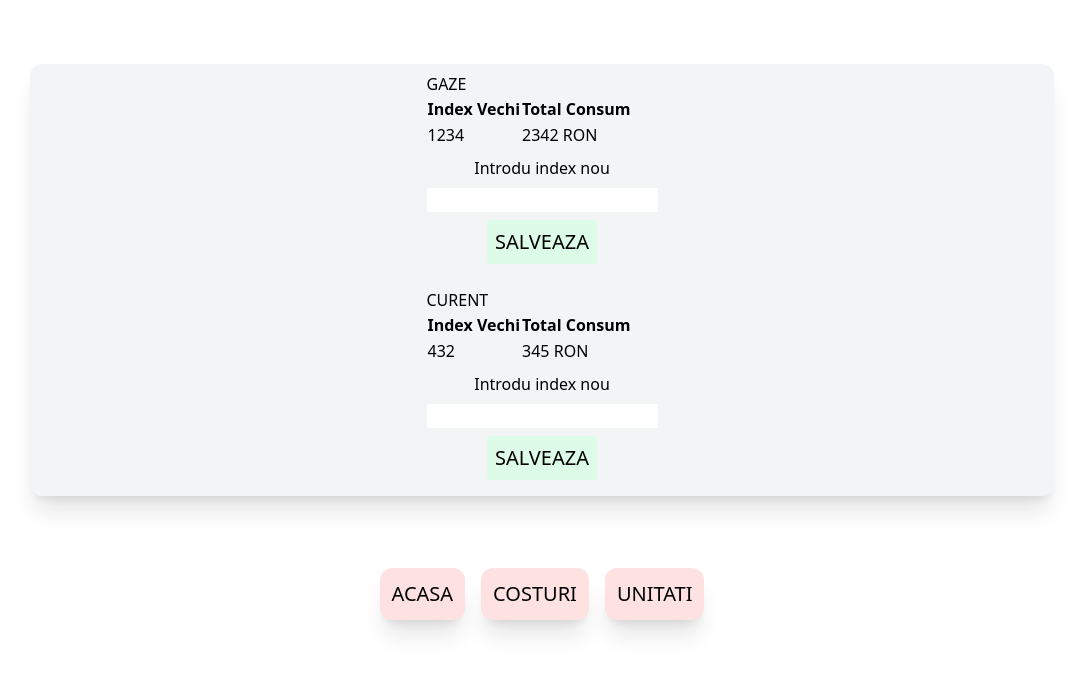
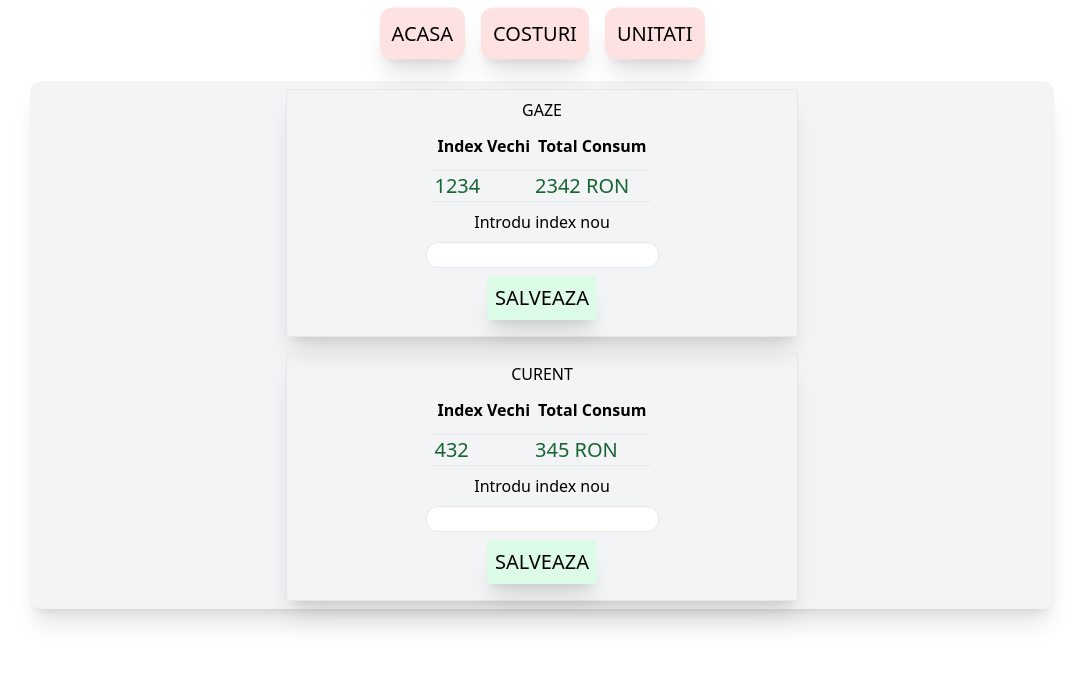
Before and after one commit to robert-burcea/utilities-tracker, a React (Create React App) app: page /costuri in a window 1280 px wide. Shown: the top 674 px of the page, without its empty margins (98-1181 px from the left). Built offline with nearby package versions, Linux system fonts and the light colour scheme.

Commit message:
css fixes

```diff
--- a/src/App.js
+++ b/src/App.js
@@ -20,13 +20,13 @@ function App() {
 
   return (
     <Router>
+      <div className="sticky top-0 z-30 mx-[50%] my-[-2%]"><Navbar /></div>
       <Routes>
         <Route path="/" element={<Home />} />
         <Route path="/costuri" element={<Costuri />} />
         <Route path="/unitati" element={<Unitati />} />
         <Route path="/unitati/:nume" element={<Unitate />} />
       </Routes>
-      <Navbar />
     </Router>
   );
 }
--- a/src/pages/Costuri.jsx
+++ b/src/pages/Costuri.jsx
@@ -6,42 +6,49 @@ const Costuri = () => {
   const setData = useSetData();
   return (
     <div className="w-full h-full max-w-[80%] bg-gray-100 mx-[10%] my-[5%] flex flex-col items-center rounded-xl shadow-xl">
-      <div className="my-2">
+      <div className="w-full max-w-[50%] my-2 p-2 border rounded shadow-xl flex flex-col items-center">
         <h1>GAZE</h1>
         <table>
+          <thead>
+            <tr>
+              <th className="py-3 px-1 border-b">Index Vechi</th>
+              <th className="py-3 px-1 border-b">Total Consum</th>
+            </tr>
+          </thead>
+          <tbody>
+            <tr>
+              <td className="border-b text-xl text-green-800">1234</td>
+              <td className="border-b text-xl text-green-800">2342 RON</td>
+            </tr>
+          </tbody>
+        </table>
+        <div className="flex flex-col items-center">
+          <p className="m-2">Introdu index nou</p>
+          <input
+            type="Number"
+            className="border rounded-xl text-center"
+          ></input>
+          <button className="text-xl shadow-xl rounded bg-green-100 p-2 m-2 hover:scale-[125%]">
+            SALVEAZA
+          </button>
+        </div>
+      </div>
+      <div className="w-full max-w-[50%] my-2 p-2 border rounded shadow-xl flex flex-col items-center">
+        <h1>CURENT</h1>
+        <table>
           <tr>
-            <th>Index Vechi</th>
-            <th>Total Consum</th>
+            <th className="py-3 px-1 border-b">Index Vechi</th>
+            <th className="py-3 px-1 border-b">Total Consum</th>
           </tr>
           <tr>
-            <td>1234</td>
-            <td>2342 RON</td>
+            <td className="border-b text-xl text-green-800">432</td>
+            <td className="border-b text-xl text-green-800">345 RON</td>
           </tr>
         </table>
         <div className="flex flex-col items-center">
           <p className="m-2">Introdu index nou</p>
-          <input type="Number"></input>
-          <button className="text-xl rounded bg-green-100 p-2 m-2 hover:scale-[125%]">
-            SALVEAZA
-          </button>
-        </div>
-      </div>
-      <div className="my-2">
-        <h1>CURENT</h1>
-        <table>
-          <tr>
-            <th>Index Vechi</th>
-            <th>Total Consum</th>
-          </tr>
-          <tr>
-            <td>432</td>
-            <td>345 RON</td>
-          </tr>
-        </table>
-        <div className="flex flex-col items-center">
-          <p className="m-2">Introdu index nou</p>
-          <input type="Number"></input>
-          <button className="text-xl rounded bg-green-100 p-2 m-2 hover:scale-[125%]">
+          <input type="Number" className="border rounded-xl"></input>
+          <button className="text-xl shadow-xl rounded bg-green-100 p-2 m-2 hover:scale-[125%]">
             SALVEAZA
           </button>
         </div>
--- a/src/pages/Navbar.jsx
+++ b/src/pages/Navbar.jsx
@@ -4,18 +4,21 @@ import { Link } from "react-router-dom";
 const Navbar = () => {
   return (
     <div className="flex w-full max-w-[100%] justify-center">
-      <Link to="/" className="bg-red-100 text-xl shadow-xl rounded-xl p-3 m-2">
+      <Link
+        to="/"
+        className="bg-red-100 text-xl shadow-xl rounded-xl p-3 m-2 hover:scale-[110%]"
+      >
         ACASA
       </Link>
       <Link
         to="/costuri"
-        className="bg-red-100 text-xl shadow-xl rounded-xl p-3 m-2"
+        className="bg-red-100 text-xl shadow-xl rounded-xl p-3 m-2 hover:scale-[110%]"
       >
         COSTURI
       </Link>
       <Link
         to="/unitati"
-        className="bg-red-100 text-xl shadow-xl rounded-xl p-3 m-2"
+        className="bg-red-100 text-xl shadow-xl rounded-xl p-3 m-2 hover:scale-[110%]"
       >
         UNITATI
       </Link>
--- a/src/pages/Unitati.jsx
+++ b/src/pages/Unitati.jsx
@@ -9,7 +9,7 @@ const Unitati = () => {
     <div className="w-full h-full max-w-[80%] bg-gray-100 mx-[10%] my-[5%] flex flex-col rounded-xl shadow-xl p-2 items-center">
       <Link
         to="/unitati/diana"
-        className="bg-green-200 w-full max-w-[40%] m-2 p-3 border rounded-xl hover:scale-[125%] hover:cursor-pointer flex flex-col items-center"
+        className="bg-green-200 w-full max-w-[40%] m-2 p-3 border rounded-xl shadow-xl hover:scale-[125%] hover:cursor-pointer flex flex-col items-center"
       >
         <div>
           <h1>Soba Diana</h1>
@@ -21,7 +21,7 @@ const Unitati = () => {
       </Link>
       <Link
         to="/unitati/daniela"
-        className="bg-green-200 w-full max-w-[40%] m-2 p-3 border rounded-xl hover:scale-[125%] hover:cursor-pointer flex flex-col items-center"
+        className="bg-green-200 w-full max-w-[40%] m-2 p-3 border rounded-xl shadow-xl hover:scale-[125%] hover:cursor-pointer flex flex-col items-center"
       >
         <div>
           <h1>Soba Daniela</h1>
@@ -33,7 +33,7 @@ const Unitati = () => {
       </Link>
       <Link
         to="/unitati/robert"
-        className="bg-green-200 w-full max-w-[40%] m-2 p-3 border rounded-xl hover:scale-[125%] hover:cursor-pointer flex flex-col items-center"
+        className="bg-green-200 w-full max-w-[40%] m-2 p-3 border rounded-xl shadow-xl hover:scale-[125%] hover:cursor-pointer flex flex-col items-center"
       >
         <div>
           <h1>Soba Robert</h1>
@@ -45,7 +45,7 @@ const Unitati = () => {
       </Link>
       <Link
         to="/unitati/calorifer-a"
-        className="bg-green-200 w-full max-w-[40%] m-2 p-3 border rounded-xl hover:scale-[125%] hover:cursor-pointer flex flex-col items-center"
+        className="bg-green-200 w-full max-w-[40%] m-2 p-3 border rounded-xl shadow-xl hover:scale-[125%] hover:cursor-pointer flex flex-col items-center"
       >
         <div>
           <h1>Calorifer A</h1>
@@ -57,7 +57,7 @@ const Unitati = () => {
       </Link>
       <Link
         to="/unitati/calorifer-b"
-        className="bg-green-200 w-full max-w-[40%] m-2 p-3 border rounded-xl hover:scale-[125%] hover:cursor-pointer flex flex-col items-center"
+        className="bg-green-200 w-full max-w-[40%] m-2 p-3 border rounded-xl shadow-xl hover:scale-[125%] hover:cursor-pointer flex flex-col items-center"
       >
         <div>
           <h1>Calorifer B</h1>
@@ -67,7 +67,6 @@ const Unitati = () => {
           </div>
         </div>
       </Link>
-      <div>TOTAL</div>
     </div>
   );
 };
```
